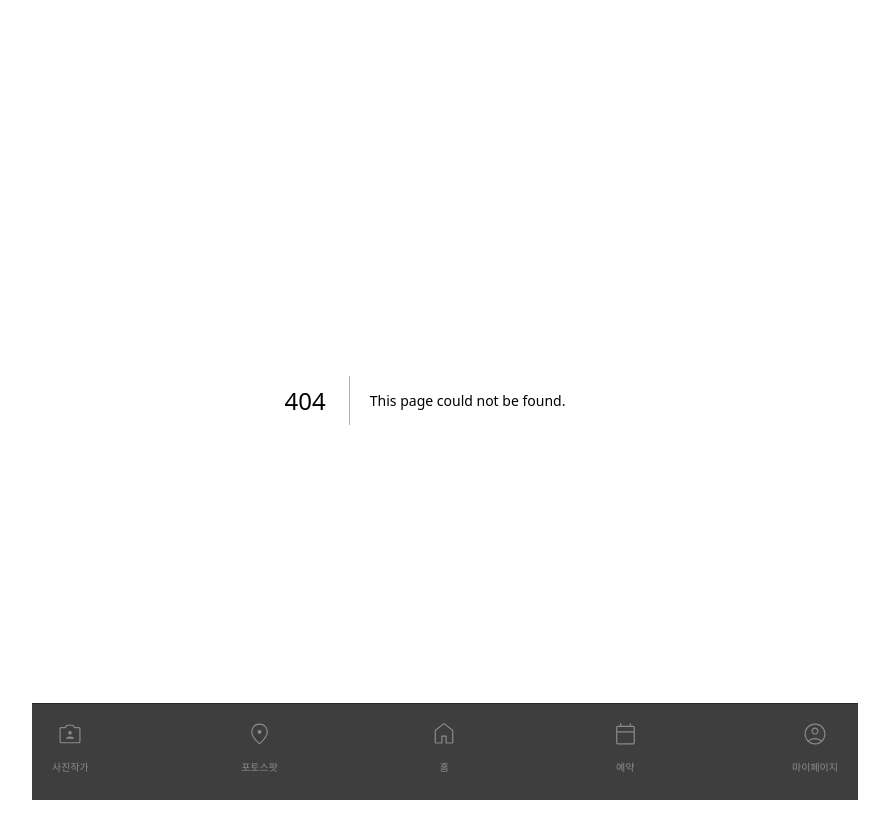
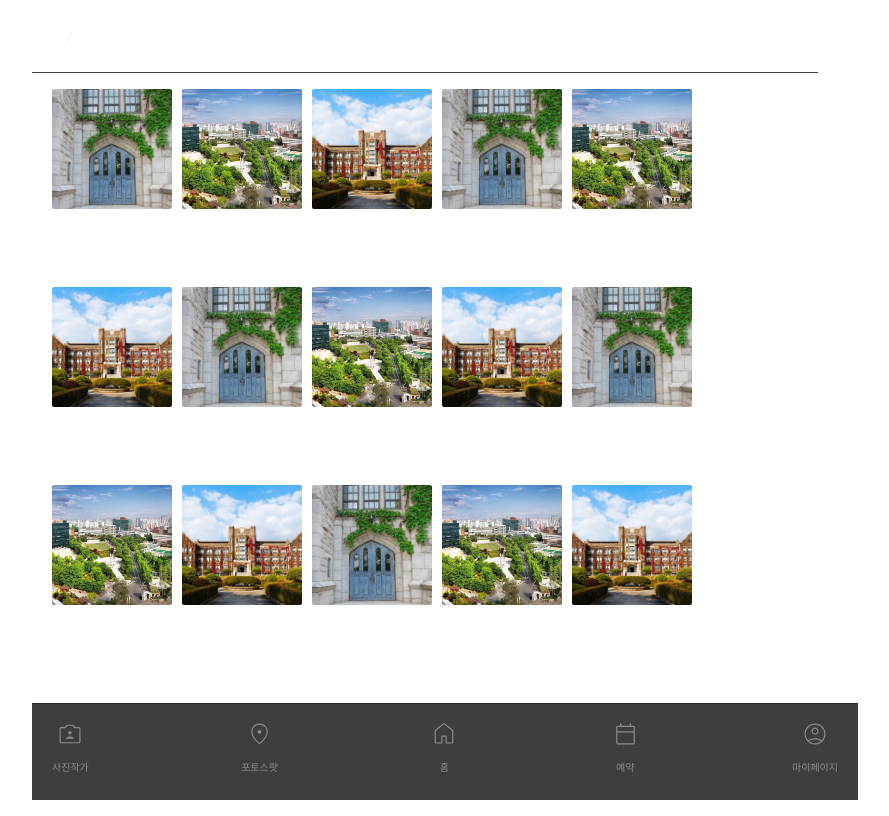
Before and after one commit to photo-ground/FE, a Next.js app: page /map/overview in a window 1280 px wide. Before the commit this address had no page. Shown: the whole page, without its empty margins (215-1104 px from the left). Built offline with nearby package versions, Linux system fonts and the light colour scheme.

Commit message:
✨ feat:  map/overview 전체보기 페이지 구현현

```diff
--- /dev/null
+++ b/src/app/map/overview/page.tsx
@@ -0,0 +1,62 @@
+'use client';
+
+import Card from '@/components/Card';
+import Back from '@/components/TNB/Back';
+// import { useEffect, useRef, useState } from 'react';
+import styled from 'styled-components';
+
+const Container = styled.div`
+  position: relative;
+  width: 100%;
+  height: calc(100vh - 76px);
+  overflow: hidden;
+  -ms-overflow-style: none;
+  ::-webkit-scrollbar {
+    display: none;
+  }
+`;
+
+const CardContainerY = styled.div`
+  display: flex;
+  padding: 1rem 1.25rem;
+  flex-wrap: wrap;
+  overflow-y: scroll;
+  gap: 10px;
+  margin: 0 auto;
+`;
+
+const data = [
+  { src: '/images/ewha.jpg', id: 'aaa' },
+  { src: '/images/sogang.jpg', id: 'aaa' },
+  { src: '/images/yonsei.jpg', id: 'aaa' },
+  { src: '/images/ewha.jpg', id: 'aaa' },
+  { src: '/images/sogang.jpg', id: 'aaa' },
+  { src: '/images/yonsei.jpg', id: 'aaa' },
+  { src: '/images/ewha.jpg', id: 'aaa' },
+  { src: '/images/sogang.jpg', id: 'aaa' },
+  { src: '/images/yonsei.jpg', id: 'aaa' },
+  { src: '/images/ewha.jpg', id: 'aaa' },
+  { src: '/images/sogang.jpg', id: 'aaa' },
+  { src: '/images/yonsei.jpg', id: 'aaa' },
+  { src: '/images/ewha.jpg', id: 'aaa' },
+  { src: '/images/sogang.jpg', id: 'aaa' },
+  { src: '/images/yonsei.jpg', id: 'aaa' },
+];
+
+// TODO : card 활용
+export default function Overview({ school }: { school: string }) {
+  function onClick() {
+    alert('heelo');
+  }
+  return (
+    <Container>
+      <Back text={school} />
+      {/* 칩 버튼 */}
+      <CardContainerY>
+        {data.map((spot) => (
+          <Card size="small" src={spot.src} onClick={onClick} />
+        ))}
+      </CardContainerY>
+    </Container>
+  );
+}
```
